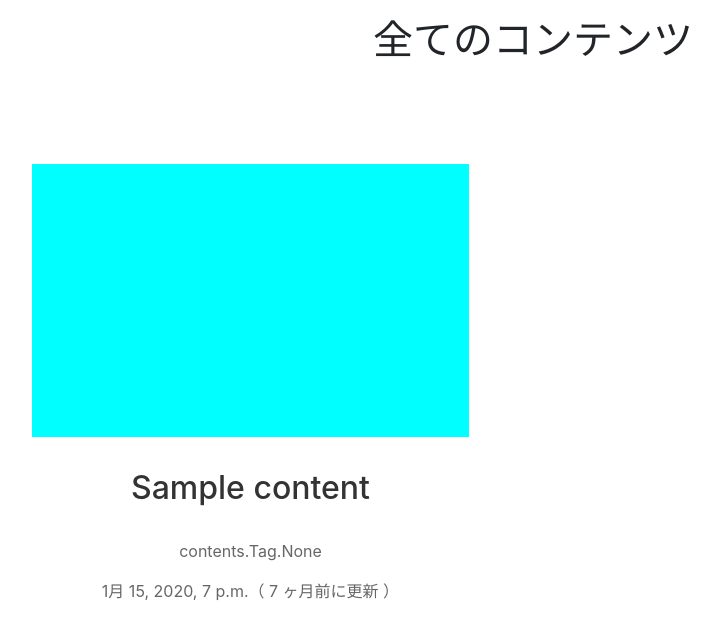
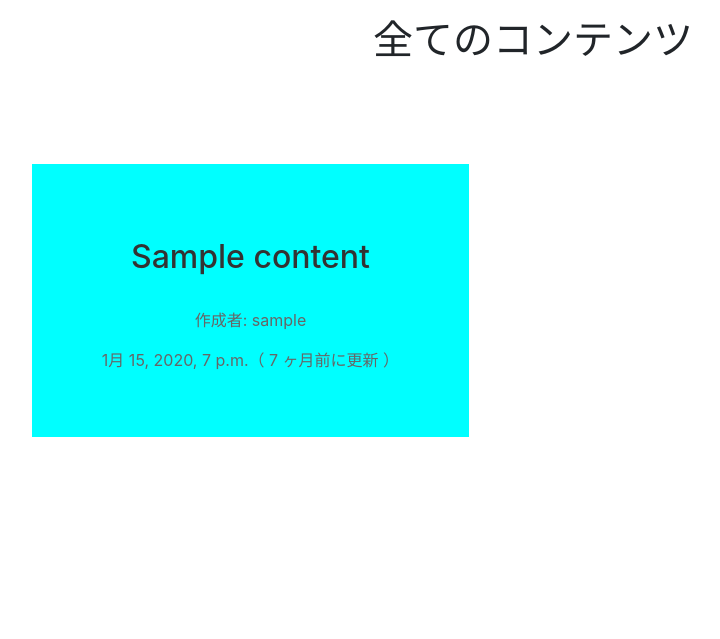
Before and after one commit to niya1123/netlab, a Django app: page / in a window 1280 px wide. Shown: the part 56-695 px from the top of the page, without its empty margins (107-827 px from the left). Run offline with Django 3.2, Linux system fonts and the light colour scheme; tables that the repository leaves empty hold one stand-in row (values such as "Sample post"); some libraries are stand-ins or nearby versions.

Commit message:
ちょい修正

```diff
--- a/app/sns_project/contents/templates/contents/content_list.html
+++ b/app/sns_project/contents/templates/contents/content_list.html
@@ -9,7 +9,7 @@
         <a class="box" href="">
             <article class="box-inner">
 
-                <div class="backend"></div>
+                <div class="backend">
 
                     <div class="mask">
                         <div class="caption">Read More</div>
@@ -18,7 +18,7 @@
                         <div class="meta">
                             <h2 class="title">{{ content.title }}</h2>
 
-                    <p class="tag">{{ content.tag }}</p>
+                            <p class="tag">作成者: {{ content.author }}</p>
                             <p class="date">{{ content.created_at }}（
                                 <time class="updated_at"
                                     datetime="{{ content.updated_at | date:'Y-m-d' }}">{{ content.updated_at | naturaltime }}に更新
@@ -27,6 +27,7 @@
                             </p>
                         </div>
 
+                </div>
             </article>
         </a>
     {% empty %}
```
Lines whose indentation alone changed are shown as unchanged.
